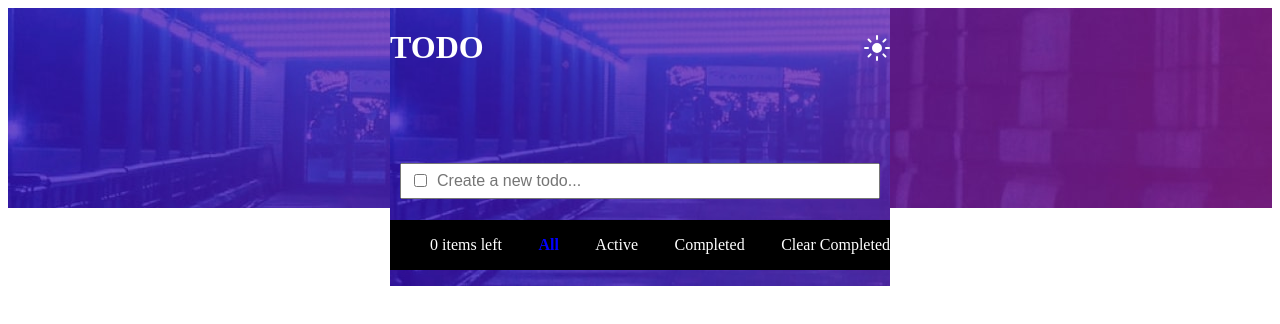
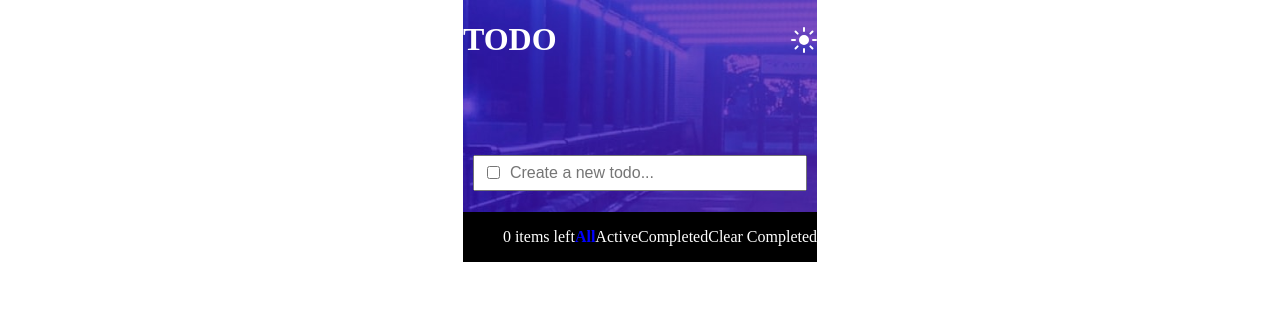
Before and after one commit to okedo01/todo-app-project-okedo01, a React (Vite) app: page / in a window 1280 px wide. Shown: the top 324 px of the page. Built offline with nearby package versions, Linux system fonts and the light colour scheme.

Commit message:
todo-app

```diff
--- /dev/null
+++ b/src/App.css
@@ -0,0 +1,9 @@
+body {
+    background-color: white;
+    margin: 0;
+    padding: 0;
+    box-sizing: border-box;
+    height: 200px;
+    display: grid;
+    place-items: center;
+}
--- a/src/components/App.jsx
+++ b/src/components/App.jsx
@@ -1,17 +1,12 @@
 import Todo from "./todo"
 import bgImg from "../assets/images/bg-desktop-dark.jpg"
+import "../App.css"
 
 function App() {
 
   return (
      <div style={{
       backgroundImage: `url(${bgImg})`,
-      margin: 0,
-      padding: 0,
-      boxSizing: "border-box",
-      height: "200px",
-      display: "grid",
-      placeItems: "center",
     }}>
        <Todo />
     </div>
```
